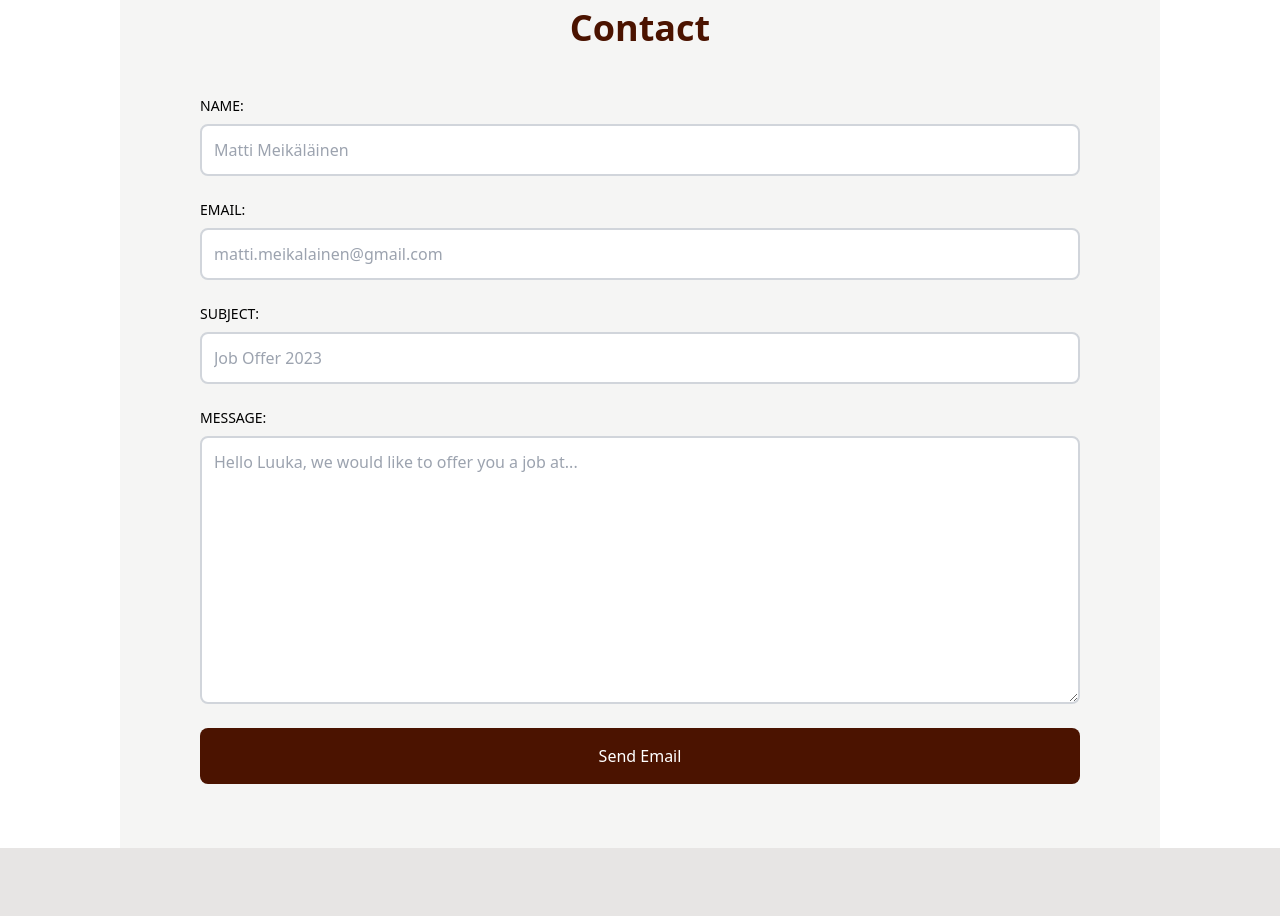
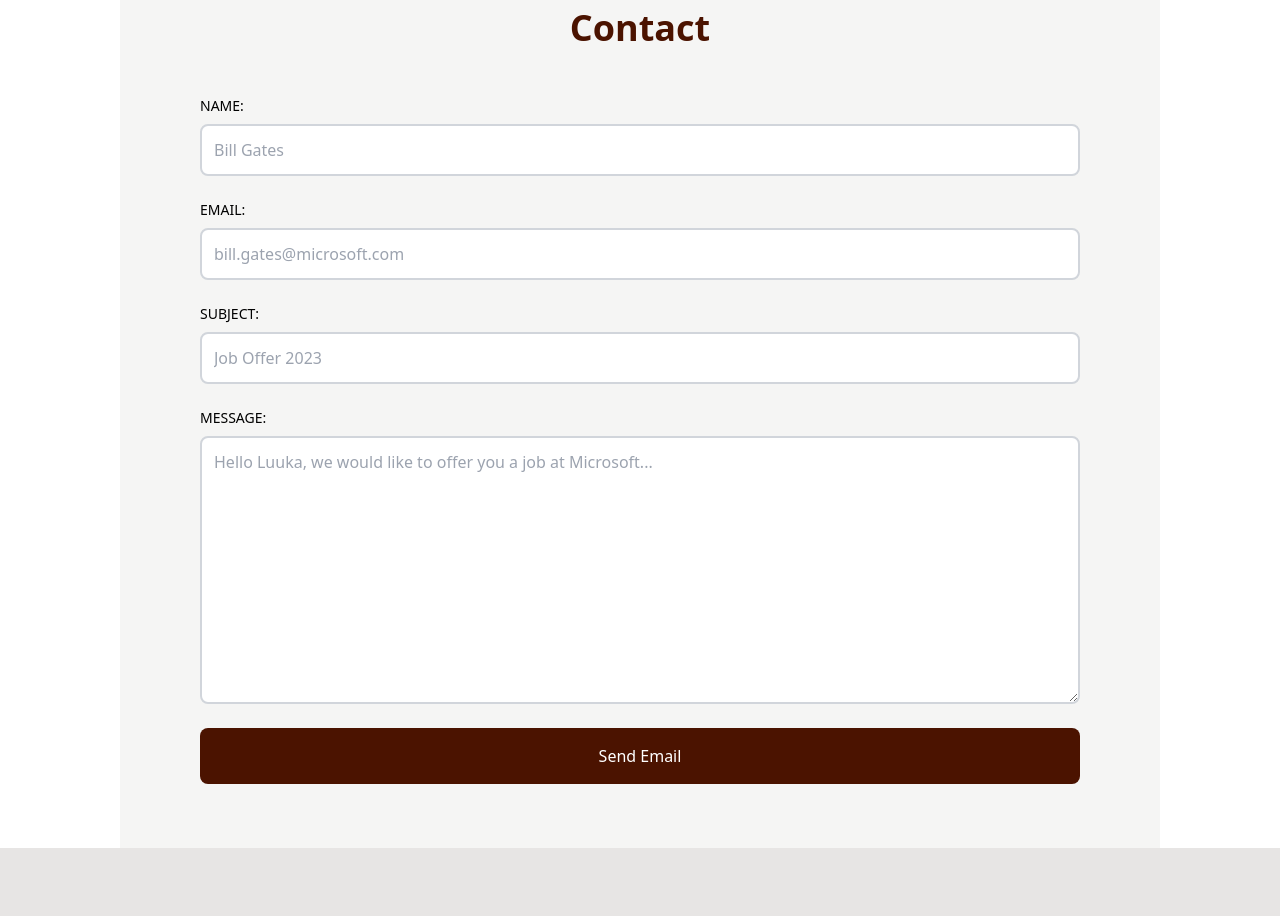
Before and after one commit to Luukalindgren/Portfolio, a React (Vite) app in the folder client/: page / in a window 1280 px wide. Shown: the part 2720-3636 px from the top of the page. Built offline with nearby package versions, Linux system fonts and the light colour scheme.

Commit message:
Funny placeholders

```diff
--- a/client/src/components/Contact.jsx
+++ b/client/src/components/Contact.jsx
@@ -36,7 +36,7 @@ const Contact = () => {
               className="flex p-3 border-2 border-gray-300 rounded-lg"
               type="text"
               name="user_name"
-              placeholder="Matti Meikäläinen"
+              placeholder="Bill Gates"
             />
           </div>
         </div>
@@ -46,7 +46,7 @@ const Contact = () => {
             className="flex p-3 border-2 border-gray-300 rounded-lg"
             type="email"
             name="user_email"
-            placeholder="matti.meikalainen@gmail.com"
+            placeholder="bill.gates@microsoft.com"
           />
         </div>
         <div className="flex flex-col py-2">
@@ -64,7 +64,7 @@ const Contact = () => {
             className="p-3 border-2 border-gray-300 rounded-lg"
             rows="10"
             name="message"
-            placeholder="Hello Luuka, we would like to offer you a job at..."
+            placeholder="Hello Luuka, we would like to offer you a job at Microsoft..."
           />
         </div>
         <button
```
